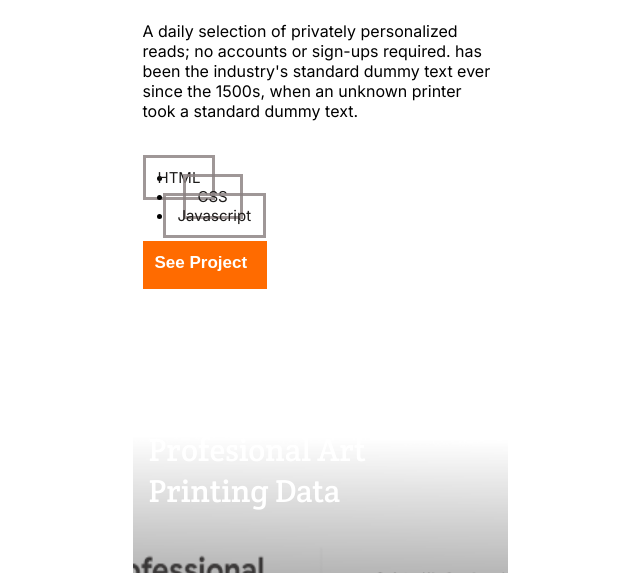
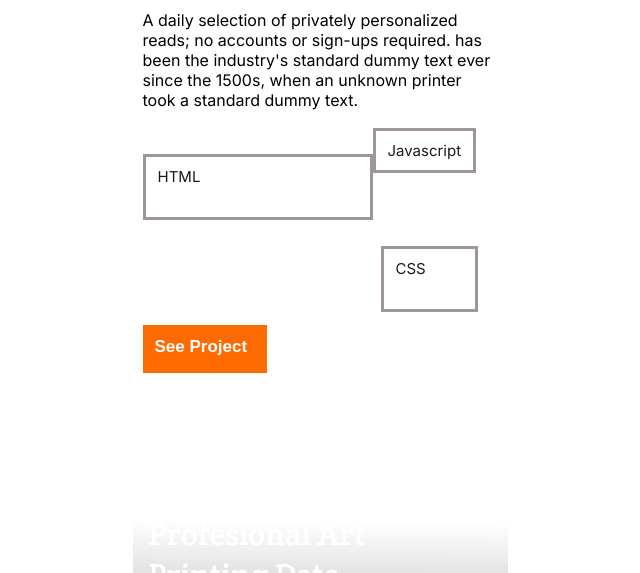
Before and after one commit to anyars-encarta/Porfolio, a website: page index.html in a window 1280 px wide. Shown: the part 1477-2050 px from the top of the page, without its empty margins (320-960 px from the left). Drawn offline with Linux system fonts and the light colour scheme; a web font is replaced by a local one.

Commit message:
Refactored the Ul Listing using Float

```diff
--- a/index.css
+++ b/index.css
@@ -178,8 +178,8 @@ a {
 }
 
 .works-centered {
-  display: inline-flex;
-  flex-direction: column;
+  /*display: inline-flex;
+  flex-direction: column;*/
   margin-top: 50%;
   width: 375px;
 }
@@ -219,8 +219,29 @@ a {
   margin-right: 10px;
 }
 
+/*.works-centered ul {
+display: block;
+}*/
+
+.start-list {
+  float: left;
+ padding: 0;
+}
+
+.second-list {
+ float: right;
+}
+
+.third-list {
+  clear: right;
+}
+
 .works-centered ul {
-display: block;
+  list-style-type: none;
+}
+
+.works-centered button {
+  clear: right;
 }
 
 .project-list .start-list {
```
